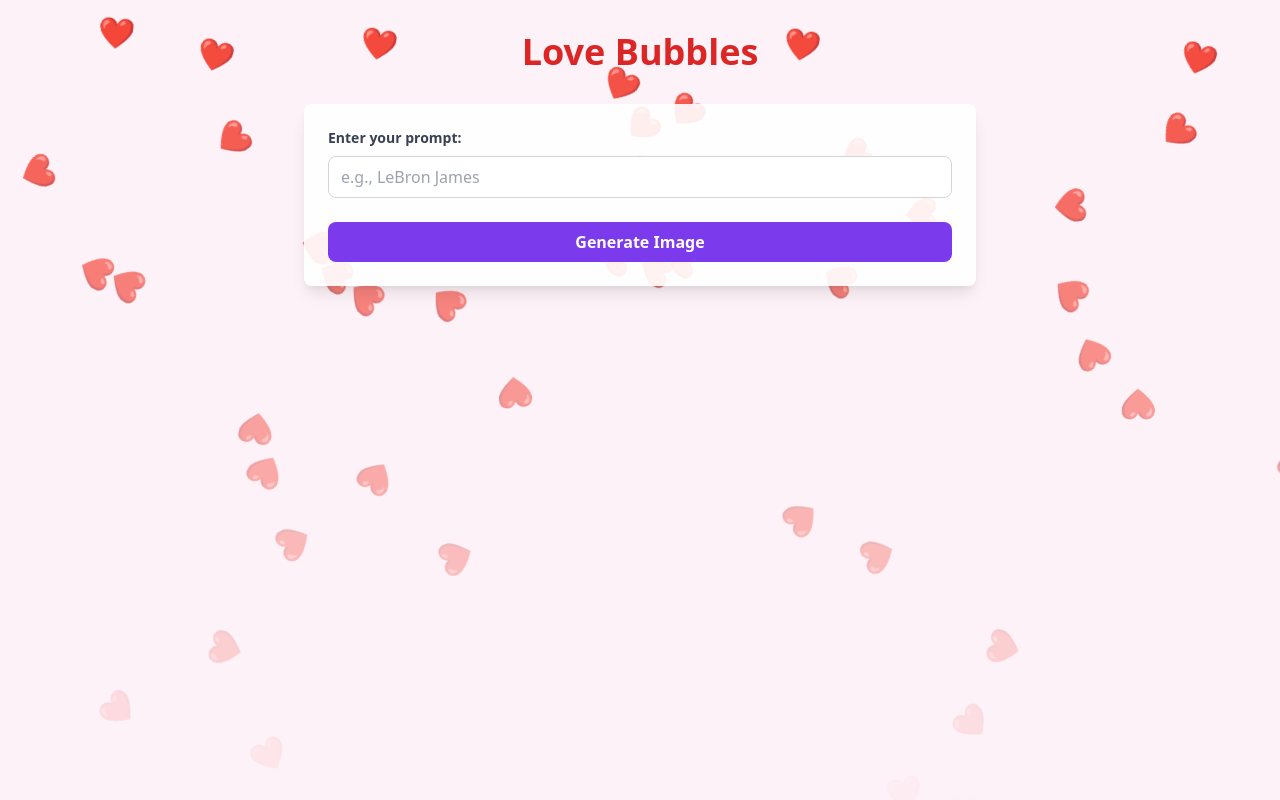
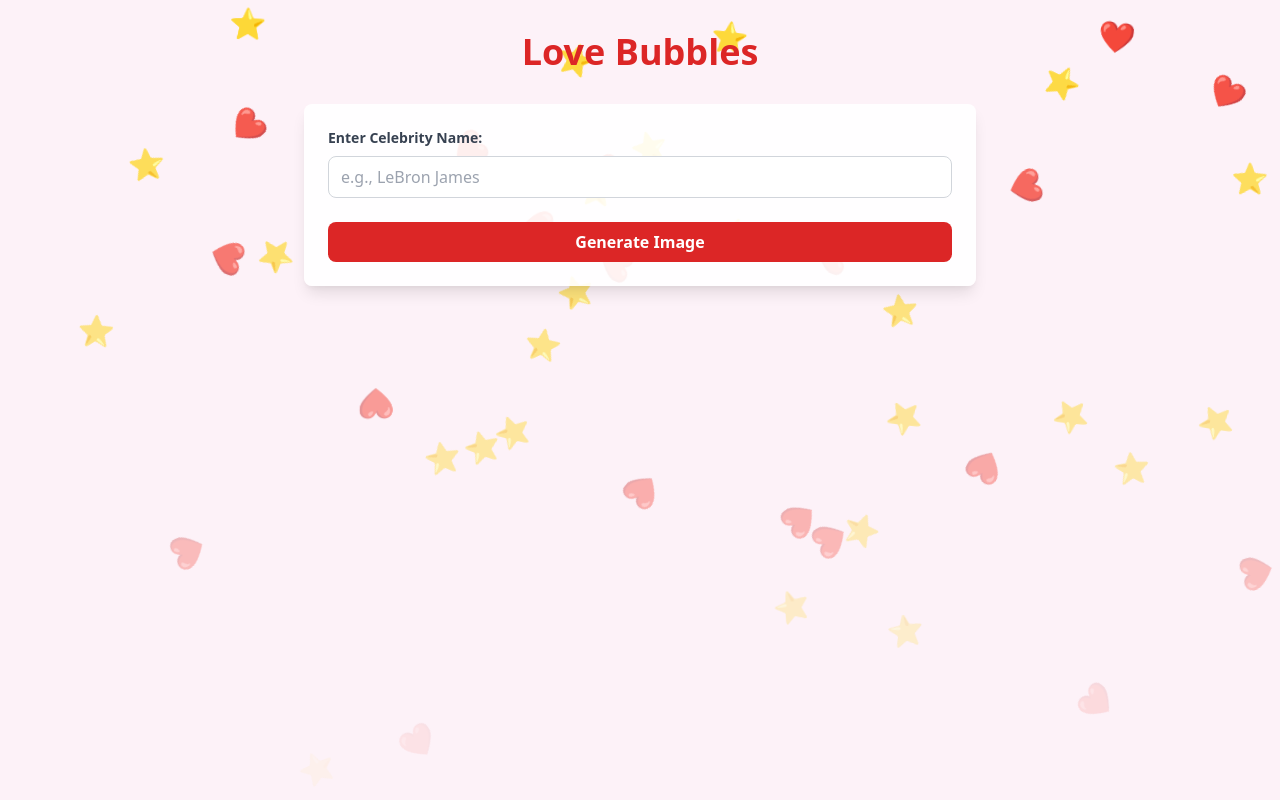
Before and after one commit to peteteaa/love, a Flask app: page / in a window 1280 px wide. Run offline with Flask 3, Linux system fonts and the light colour scheme.

Commit message:
Add files via upload

```diff
--- a/lebron.py
+++ b/lebron.py
@@ -1,6 +1,5 @@
 import requests
 import time
-import webbrowser
 import random
 from dotenv import load_dotenv
 import os
@@ -56,8 +55,6 @@ def generate_and_poll_image(prompt, api_key):
                     image_url = poll_data["result"]["sample"]
                     print(f"Image generated successfully: {image_url}")
 
-                    # Open the image in a browser
-                    webbrowser.open(image_url)
                     return image_url
                 else:
                     print("Image not ready yet, retrying in 3 seconds...")
--- a/requirements.txt
+++ b/requirements.txt
@@ -1,2 +1,3 @@
 flask==3.0.0
 requests==2.31.0
+python-dotenv
--- a/static/js/main.js
+++ b/static/js/main.js
@@ -38,6 +38,11 @@ document.addEventListener('DOMContentLoaded', () => {
             generatedImage.src = data.image_url;
             downloadBtn.href = data.image_url;
 
+            // Prevent image from opening in new tab when loaded
+            generatedImage.addEventListener('load', (e) => {
+                e.preventDefault();
+            });
+
             // Show the result
             resultDiv.classList.remove('hidden');
         } catch (error) {
--- a/templates/index.html
+++ b/templates/index.html
@@ -18,11 +18,10 @@
             background-color: #fdf2f8;
         }
 
-        .heart {
+        .falling-emoji {
             position: absolute;
             width: 30px;
             height: 30px;
-            color: #e11d48;
             font-size: 30px;
             animation: fall linear infinite;
         }
@@ -48,14 +47,14 @@
 
             <div class="bg-white bg-opacity-90 rounded-lg shadow-lg p-6">
                 <div class="mb-6">
-                    <label for="prompt" class="block text-gray-700 text-sm font-bold mb-2">Enter your prompt:</label>
+                    <label for="prompt" class="block text-gray-700 text-sm font-bold mb-2">Enter Celebrity Name:</label>
                     <input type="text" id="prompt"
-                           class="w-full px-3 py-2 border border-gray-300 rounded-lg focus:outline-none focus:border-purple-500"
+                           class="w-full px-3 py-2 border border-gray-300 rounded-lg focus:outline-none focus:border-red-500"
                            placeholder="e.g., LeBron James">
                 </div>
 
                 <button id="generateBtn"
-                        class="w-full bg-purple-600 text-white font-bold py-2 px-4 rounded-lg hover:bg-purple-700 transition duration-200">
+                        class="w-full bg-red-600 text-white font-bold py-2 px-4 rounded-lg hover:bg-pink-700 transition duration-200">
                     Generate Image
                 </button>
 
@@ -65,9 +64,9 @@
                 </div>
 
                 <div id="result" class="mt-6 hidden">
-                    <img id="generatedImage" class="w-full rounded-lg shadow-md" src="" alt="Generated image">
+                    <img id="generatedImage" class="w-full rounded-lg shadow-md pointer-events-none" src="" alt="Generated image">
                     <a id="downloadBtn"
-                       class="block mt-4 text-center bg-green-600 text-white font-bold py-2 px-4 rounded-lg hover:bg-green-700 transition duration-200"
+                       class="block mt-4 text-center bg-red-600 text-white font-bold py-2 px-4 rounded-lg hover:bg-pink-700 transition duration-200"
                        download="lebron-valentine.jpg">
                         Download Image
                     </a>
@@ -77,28 +76,36 @@
     </div>
 
     <script>
-        function createHeart() {
-            const heart = document.createElement('div');
-            heart.className = 'heart';
-            heart.innerHTML = '❤️';
-            heart.style.left = Math.random() * 100 + 'vw';
-            heart.style.animationDuration = (Math.random() * 3 + 2) + 's';
-            heart.style.opacity = Math.random() * 0.5 + 0.5;
-            heart.style.transform = `scale(${Math.random() * 0.5 + 0.5})`;
+        function createFallingEmoji() {
+            const emoji = document.createElement('div');
+            emoji.className = 'falling-emoji';
 
-            document.getElementById('heartsContainer').appendChild(heart);
+            // Randomly choose between heart and star
+            const emojis = ['❤️', '⭐'];
+            const randomEmoji = emojis[Math.floor(Math.random() * emojis.length)];
+            emoji.innerHTML = randomEmoji;
 
-            heart.addEventListener('animationend', () => {
-                heart.remove();
+            // Set color based on emoji type
+            emoji.style.color = randomEmoji === '❤️' ? '#e11d48' : '#fbbf24';
+
+            emoji.style.left = Math.random() * 100 + 'vw';
+            emoji.style.animationDuration = (Math.random() * 3 + 2) + 's';
+            emoji.style.opacity = Math.random() * 0.5 + 0.5;
+            emoji.style.transform = `scale(${Math.random() * 0.5 + 0.5})`;
+
+            document.getElementById('heartsContainer').appendChild(emoji);
+
+            emoji.addEventListener('animationend', () => {
+                emoji.remove();
             });
         }
 
-        // Create hearts more frequently
-        setInterval(createHeart, 200);
+        // Create emojis more frequently
+        setInterval(createFallingEmoji, 200);
 
-        // Create more initial hearts
+        // Create more initial emojis
         for (let i = 0; i < 15; i++) {
-            setTimeout(createHeart, Math.random() * 1000);
+            setTimeout(createFallingEmoji, Math.random() * 1000);
         }
     </script>
     <script src="/static/js/main.js"></script>
```
